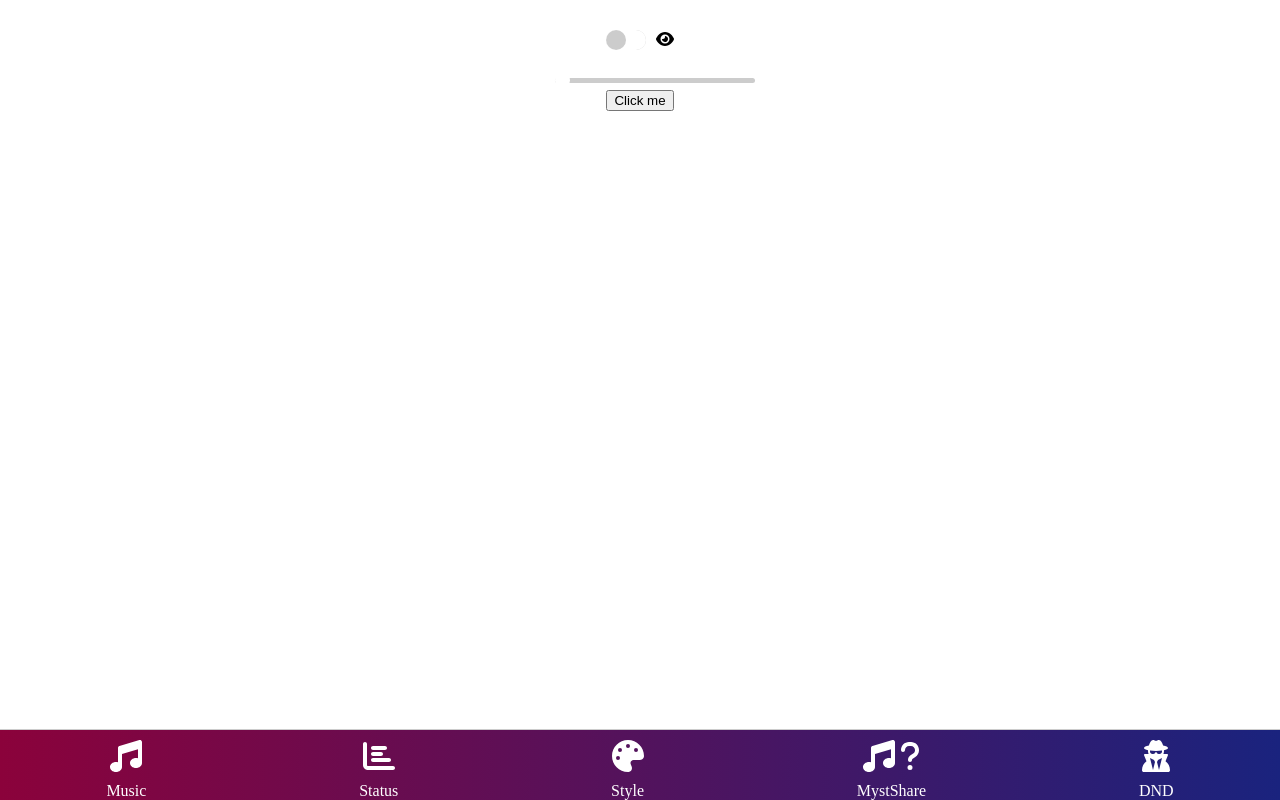
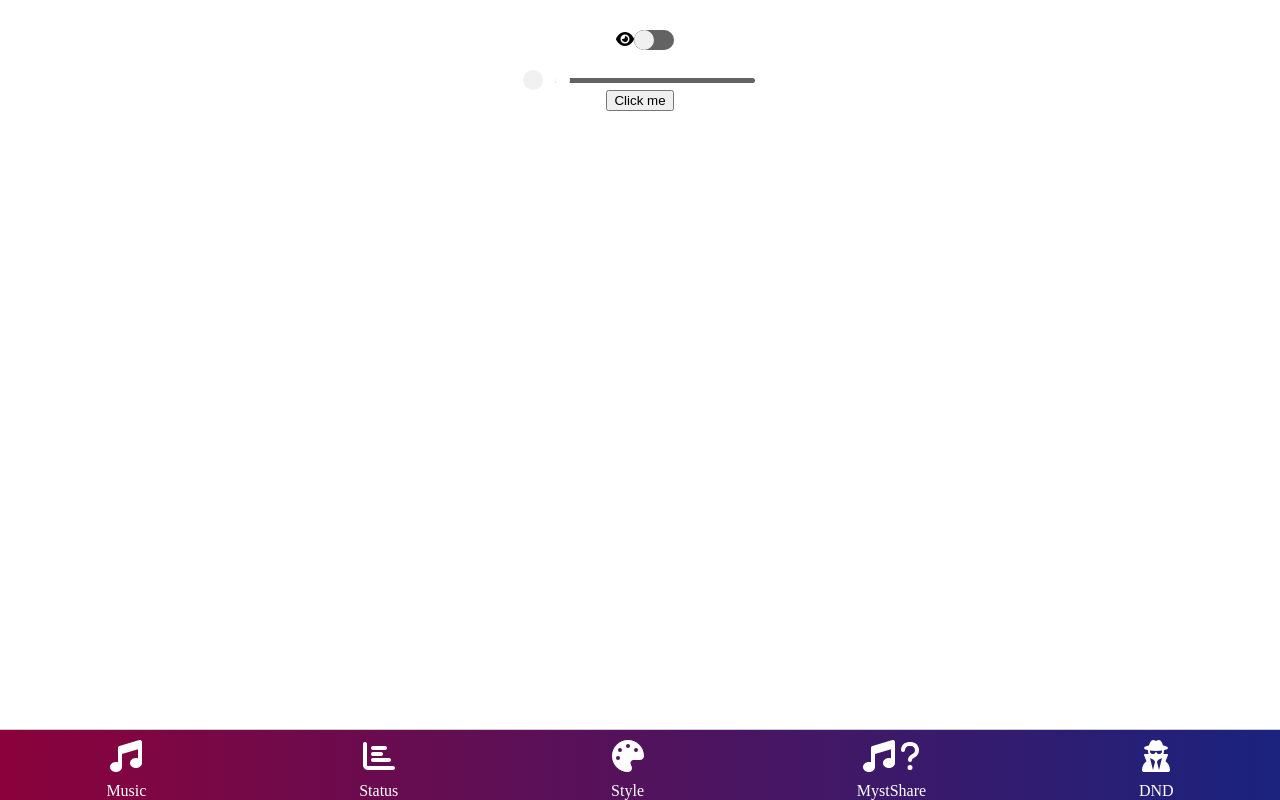
Before and after one commit to qoutaiba/MMI-Prototype, a React (Create React App) app: page / in a window 1280 px wide. Built offline with nearby package versions, Linux system fonts and the light colour scheme.

Commit message:
Farbring auch bei transparenz sichtbar gemacht, Augen icon auf die linke seite verlegt zur einheitlichkeit

```diff
--- a/src/App.css
+++ b/src/App.css
@@ -81,13 +81,13 @@ body {
     height: 100%;
     width: 100%;
     position: relative;
-    background-color: #fff;
+    background-color: #636363;
 }
 
 .knob {
     height: 100%;
     width: 50%;
-    background-color: #ccc;
+    background-color: #F0F0F0;
     transition: transform 0.3s ease;
     border-radius: 50%;
     position: absolute;
@@ -108,9 +108,6 @@ body {
     font-size: 14px;
     color: #333;
 }
-/* Rest of your CSS remains unchanged */
-
-/* Additional styles for the color slider */
 .color-slider {
     display: flex;
     align-items: center;
@@ -121,17 +118,19 @@ body {
 .color-indicator {
     width: 20px;
     height: 20px;
-    border: 3px solid #fff; /* Turn the indicator into a ring */
+    border: 3px solid #000000; /* Border color - adjust as needed */
     border-radius: 50%;
     margin-right: 10px;
     box-sizing: border-box;
+    background: rgba(240, 240, 240, 0.9); /* Transparent background with alpha value - adjust as needed */
 }
+
 
 input[type='range'] {
     -webkit-appearance: none;
     width: 200px;
     height: 5px;
-    background: #ccc;
+    background: #636363;
     outline: none;
     border-radius: 5px;
     margin-top: 2px;
--- a/src/App.js
+++ b/src/App.js
@@ -70,14 +70,15 @@ function App() {
         <div className="App">
             <MenuBar />
             <div className="flip-switch">
+                <span className="icon">
+                    <FontAwesomeIcon icon={privateMode ? faEyeSlash : faEye} />
+                </span>
                 <div className={`switch ${privateMode ? 'active' : ''}`} onClick={togglePrivateMode}>
                     <div className="track">
                         <div className="knob" />
                     </div>
                 </div>
-                <span className="icon">
-                    <FontAwesomeIcon icon={privateMode ? faEyeSlash : faEye} />
-                </span>
+
             </div>
             <span className="toggle-label"></span>
             <div className="color-slider">
```
